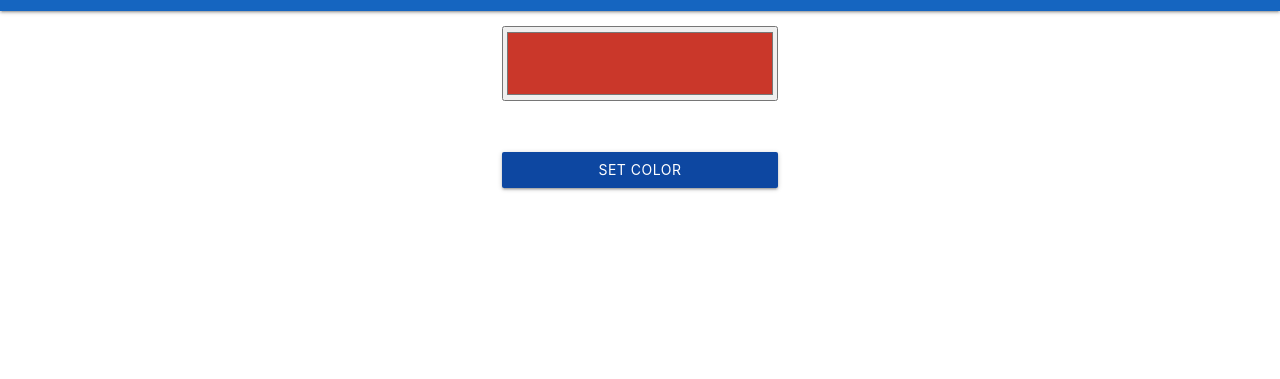
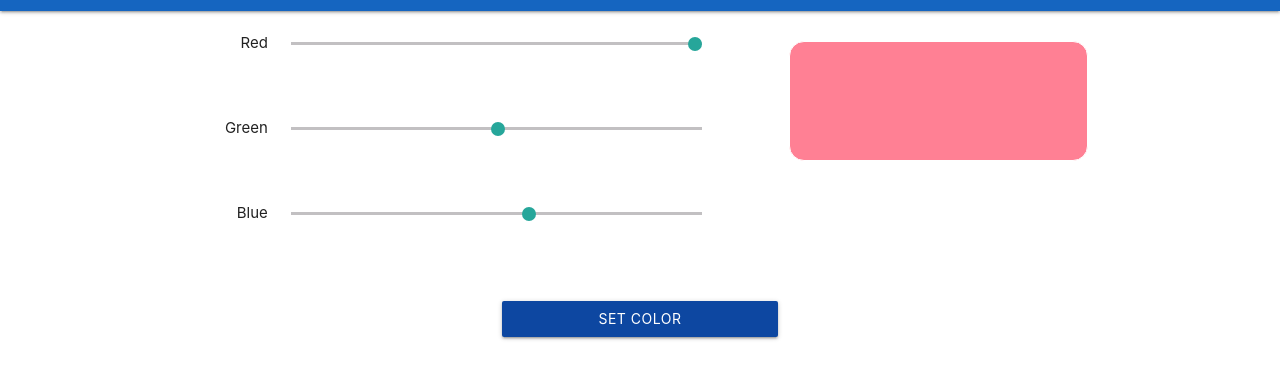
Before and after one commit to skrulcik/MixedBerryPi, a plain HTML site: page web/index.html in a window 1280 px wide. Shown: the part 53-432 px from the top of the page. Drawn offline with nearby package versions, Linux system fonts and the light colour scheme.

Commit message:
Removed system color picker from form
Removed because iOS (which I plan to use a lot with this) doesn't have a
system color picker, so the user would have to mess with hex values.

New version uses RGB sliders with a live-updated preview.

```diff
--- a/web/css/style.css
+++ b/web/css/style.css
@@ -4,7 +4,25 @@ nav {
     color: #ffffff;
 }
 
-.color-wrapper input {
-    width: 100%;
-    height: 5em;
+#color-preview {
+    margin-top: 2em;
+    height: 8em;
+    border-radius: 1em;
+    background-color: #0088FF;
+    border: 1px solid #FFF;
 }
+
+.slide {
+    margin: 10px;
+}
+
+.redbar {
+    background: #c0392b;
+    color: #c0392b;
+}
+.greenbar {
+    background: #27ae60;
+}
+.bluebar {
+    background: #2980b9;
+}
--- a/web/index.html
+++ b/web/index.html
@@ -2,7 +2,6 @@
 <html>
     <head>
         <title>Mixed Berry Pi Lights Mixer</title>
-
         <link rel="stylesheet" href="https://cdnjs.cloudflare.com/ajax/libs/materialize/0.97.5/css/materialize.min.css">
         <link rel="stylesheet" href="css/style.css">
     </head>
@@ -14,11 +13,39 @@
         </nav>
         <div class="container">
             <div class="row">
-                <form class="col s12" method="post" action="http://newpi.local:8080/">
+                <form class="col s12" onsubmit="return sendColor()">
                     <div class="row">
-                        <div class="input-field col s4 offset-s4 color-wrapper">
-                            <input type="color" name="color" value="#ca372a"/>
+                        <div class="col s8 m7 offset-s2">
+                            <div class="row valign-wrapper">
+                                <div class="col s2"><p class="valign right-align">Red</p></div>
+                                <div class="col s10">
+                                    <p class="range-field">
+                                        <input class="redbar" type="range" id="col-r" name="r" min="0" max="255" value="255"/>
+                                    </p>
+                                </div>
+                            </div>
+                            <div class="row valign-wrapper">
+                                <div class="col s2"><p class="valign right-align">Green</p></div>
+                                <div class="col s10">
+                                    <p class="range-field">
+                                        <input class="greenbar" type="range" id="col-g" name="g" min="0" max="255" value="128"/>
+                                    </p>
+                                </div>
+                            </div>
+                            <div class="row valign-wrapper">
+                                <div class="col s2"><p class="valign right-align">Blue</p></div>
+                                <div class="col s10">
+                                    <p class="range-field">
+                                        <input class="bluebar" type="range" id="col-b" name="b" min="0" max="255" value="148"/>
+                                    </p>
+                                </div>
+                            </div>
                         </div>
+                        <div class="col s2 hide-on-med-and-up"></div>
+                        <div id="color-preview" class="col s8 offset-s2 m4 offset-m1">
+                            <!-- Color Preview -->
+                        </div>
+                        <div class="col s2 hide-on-med-and-up"></div>
                     </div>
                     <div class="row">
                         <div class="input-field col s4 offset-s4">
--- a/web/js/main.js
+++ b/web/js/main.js
@@ -1,17 +1,36 @@
-/* From SO user Plippie */
-function getParameterByName( name ) {
-    var regexS = "[\\?&]"+name+"=([^&#]*)",
-    regex = new RegExp( regexS ),
-    results = regex.exec( window.location.search );
-    if( results == null ){
-        return "";
-    }
-    return decodeURIComponent(results[1].replace(/\+/g, " "));
+
+/* Color Picker with Preview
+ *
+ * RGB to Hex: http://stackoverflow.com/questions/5623838/rgb-to-hex-and-hex-to-rgb
+ */
+function rawHex(r, g, b) {
+    return ((1 << 24) + (r << 16) + (g << 8) + b).toString(16).slice(1);
+}
+function rgbToHex(r, g, b) {
+    return "#" + rawHex(r, g, b);
 }
 
-var color =getParameterByName('color');
-if (color) {
-    $('input[name=color]').val(color);
-} else {
-    console.log("Color not given, falling back to default\n");
+function updateColor() {
+    var color = rgbToHex(
+        Number($('input[name=r]').val()),
+        Number($('input[name=g]').val()),
+        Number($('input[name=b]').val())
+    );
+
+    $('#color-preview').css('background-color', color);
 }
+updateColor();
+
+$('input[type=range]').change(function() {
+    updateColor();
+});
+
+
+function sendColor() {
+    $.post("http://newpi.local:8080/", "color=%23" + rawHex(
+        Number($('input[name=r]').val()),
+        Number($('input[name=g]').val()),
+        Number($('input[name=b]').val())
+    ));
+    return false;
+}
```
